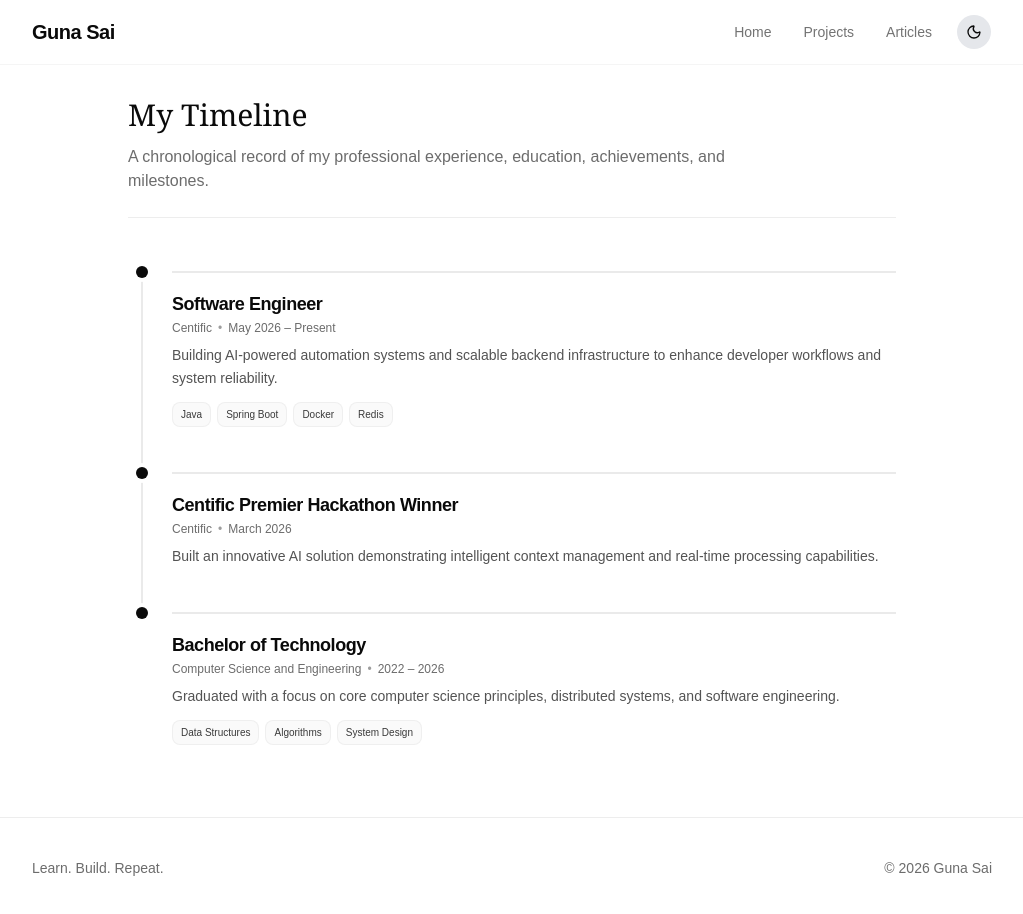
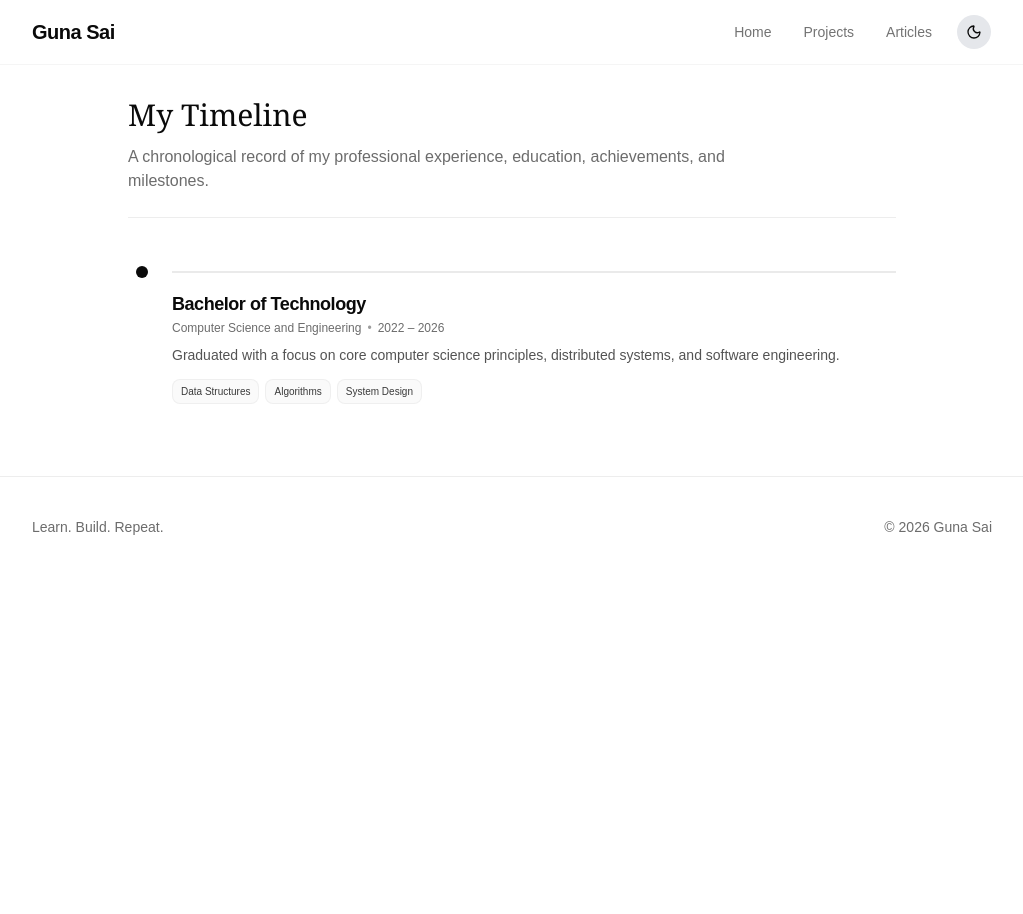
Before and after one commit to Guna1301/itsguna, a React (Vite) app: page /timeline in a window 1280 px wide. Shown: the top 914 px of the page, without its empty margins (128-1151 px from the left). After the commit the page ends 800 px from the top, so only its background shows below. Built offline with nearby package versions, Linux system fonts and the light colour scheme.

Commit message:
feat: timeline update

```diff
--- a/src/data/tech-stack.ts
+++ b/src/data/tech-stack.ts
@@ -1,45 +1,39 @@
 import {
-    SiReact, SiVite, SiTailwindcss, SiFramer, SiHtml5,
+    SiReact, SiVite, SiTailwindcss, SiFramer,
     SiSpringboot, SiNodedotjs, SiExpress, SiFastapi,
     SiPostgresql, SiMongodb, SiRedis,
     SiDocker, SiGit, SiGithub, SiPostman, SiLinux, SiNpm
 } from "react-icons/si";
-import { FaJava, FaPython, FaAws } from "react-icons/fa"; // AWS from FontAwesome
-import { TbBrandVscode } from "react-icons/tb"; // VS Code from Tabler Icons
+import { FaJava, FaPython, FaAws } from "react-icons/fa";
+import { TbBrandVscode } from "react-icons/tb";
 import { SiTypescript, SiJavascript } from "react-icons/si";
 
 import type { TechStackItem } from "@/types/tech-stack";
 
 export const techStack: TechStackItem[] = [
-    // Languages
+
     { id: "java", name: "Java", icon: FaJava, category: "language" },
     { id: "ts", name: "TypeScript", icon: SiTypescript, category: "language" },
     { id: "js", name: "JavaScript", icon: SiJavascript, category: "language" },
     { id: "python", name: "Python", icon: FaPython, category: "language" },
 
-    // Frontend
     { id: "react", name: "React", icon: SiReact, category: "frontend" },
     { id: "vite", name: "Vite", icon: SiVite, category: "frontend" },
     { id: "tailwind", name: "Tailwind CSS", icon: SiTailwindcss, category: "frontend" },
     { id: "framer", name: "Framer Motion", icon: SiFramer, category: "frontend" },
-    { id: "html", name: "HTML5", icon: SiHtml5, category: "frontend" },
 
-    // Backend
     { id: "spring", name: "Spring Boot", icon: SiSpringboot, category: "backend" },
     { id: "node", name: "Node.js", icon: SiNodedotjs, category: "backend" },
     { id: "express", name: "Express.js", icon: SiExpress, category: "backend" },
     { id: "fastapi", name: "FastAPI", icon: SiFastapi, category: "backend" },
 
-    // Database
     { id: "postgres", name: "PostgreSQL", icon: SiPostgresql, category: "database" },
     { id: "mongo", name: "MongoDB", icon: SiMongodb, category: "database" },
     { id: "redis", name: "Redis", icon: SiRedis, category: "database" },
 
-    // DevOps & Cloud
     { id: "docker", name: "Docker", icon: SiDocker, category: "devops" },
     { id: "aws", name: "AWS", icon: FaAws, category: "devops" }, // Fixed AWS icon
 
-    // Tools
     { id: "git", name: "Git", icon: SiGit, category: "tools" },
     { id: "github", name: "GitHub", icon: SiGithub, category: "tools" },
     { id: "postman", name: "Postman", icon: SiPostman, category: "tools" },
--- a/src/data/timeline.ts
+++ b/src/data/timeline.ts
@@ -13,31 +13,20 @@ export interface TimelineItem {
 }
 
 export const timeline: TimelineItem[] = [
-    {
-        id: "1",
-        slug: "software-engineer-centific",
-        title: "Software Engineer",
-        organization: "Centific",
-        duration: "May 2026 – Present",
-        location: "Hyderabad, India",
-        type: "work",
-        description: "Building AI-powered automation systems and scalable backend infrastructure to enhance developer workflows and system reliability.",
-        technologies: ["Java", "Spring Boot", "Docker", "Redis"],
-        featured: true,
-    },
+    // {
+    //     id: "1",
+    //     slug: "ai-engineer-centific",
+    //     title: "AI Engineer",
+    //     organization: "Centific",
+    //     duration: "soon",
+    //     location: "Hyderabad, India",
+    //     type: "work",
+    //     description: "Working on cutting-edge AI solutions, focusing on developing and deploying machine learning models, and contributing to innovative projects that leverage artificial intelligence to solve real-world problems.",
+    //     technologies: ["Python", "FastAPI", "Docker"],
+    //     featured: true,
+    // },
     {
         id: "2",
-        slug: "centific-premier-hackathon",
-        title: "Centific Premier Hackathon Winner",
-        organization: "Centific",
-        duration: "March 2026",
-        location: "Hyderabad, India",
-        type: "achievement",
-        description: "Built an innovative AI solution demonstrating intelligent context management and real-time processing capabilities.",
-        featured: true,
-    },
-    {
-        id: "3",
         slug: "btech-cse",
         title: "Bachelor of Technology",
         organization: "Computer Science and Engineering",
```
